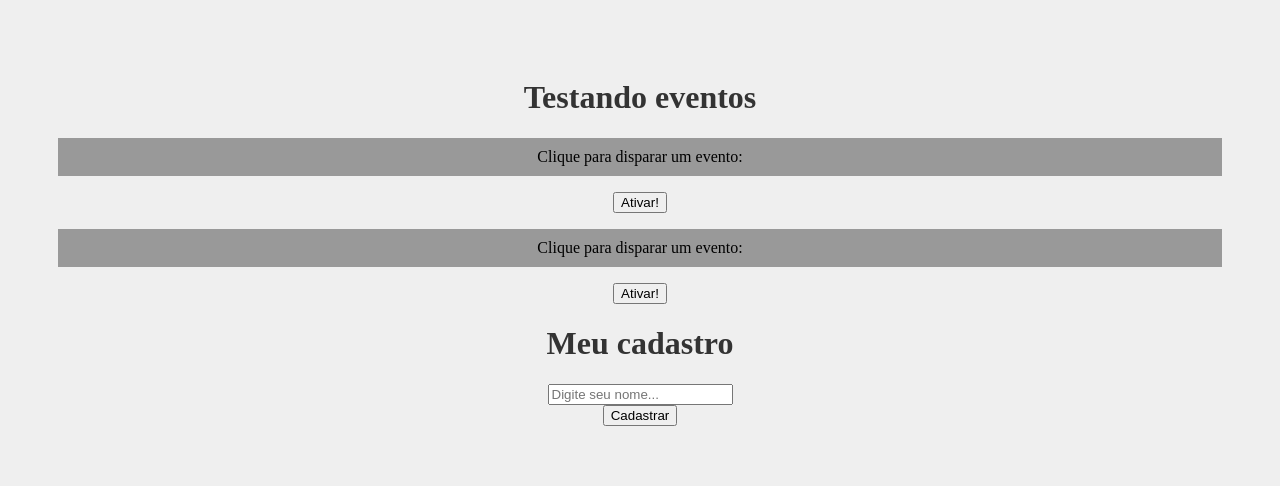
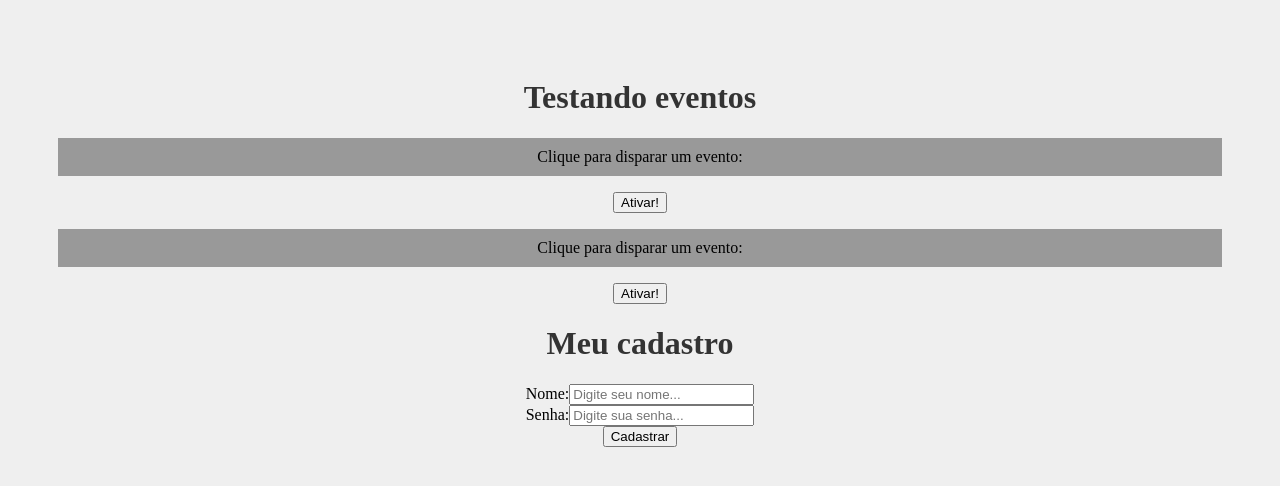
Before and after one commit to IsaiasSantanaDosSantos/curso-projeto-React, a React (Create React App) app: page / in a window 1280 px wide. Shown: the top 486 px of the page. Built offline with nearby package versions, Linux system fonts and the light colour scheme.

Commit message:
Aprendendo useState na pratica.

```diff
--- a/src/components/Form.js
+++ b/src/components/Form.js
@@ -1,3 +1,5 @@
+import {useState} from 'react'
+
 function Form(){
 
     function cadastrarUsuario(e){
@@ -6,17 +8,26 @@ function Form(){
             alert("ERRO! Digite um nome por favor.")
         } else {
             e.preventDefault()
-       alert(`Usuário ${nome.value} cadastrado com sucesso!`)
+            alert(`Usuário ${name} foi cadastrado com a senha ${password}`)
+            //alert(`Usuário ${nome.value} cadastrado com sucesso!`)
         }
 
     }
+
+    const [name, setName] = useState()
+    const [password, setPassword] = useState()
 
     return(
         <>
         <h1>Meu cadastro</h1>
         <form onSubmit={cadastrarUsuario}>
             <div>
-                <input type="text" id="nomeUsuario" placeholder="Digite seu nome..."></input>
+                <label htmlFor="name">Nome:</label>
+                <input type="text" id="nomeUsuario" name="name" placeholder="Digite seu nome..." onChange={(e) => setName(e.target.value)}></input>
+            </div>
+            <div>
+            <label htmlFor="paasword">Senha:</label>
+                <input type="password" name="password" id="senhaUsuario" placeholder="Digite sua senha..." onChange={(e) => setPassword(e.target.value)}></input>
             </div>
             <div>
                 <input type="submit" value="Cadastrar"></input>
```
